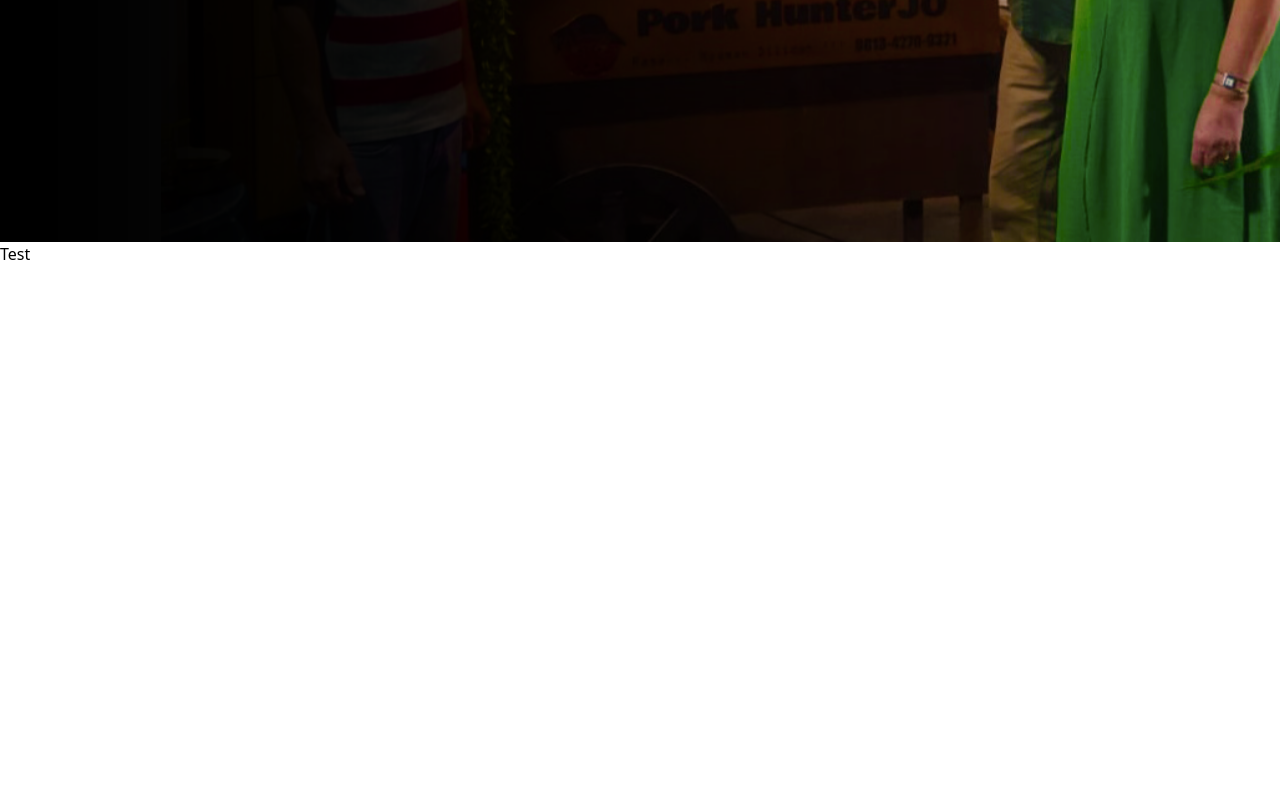
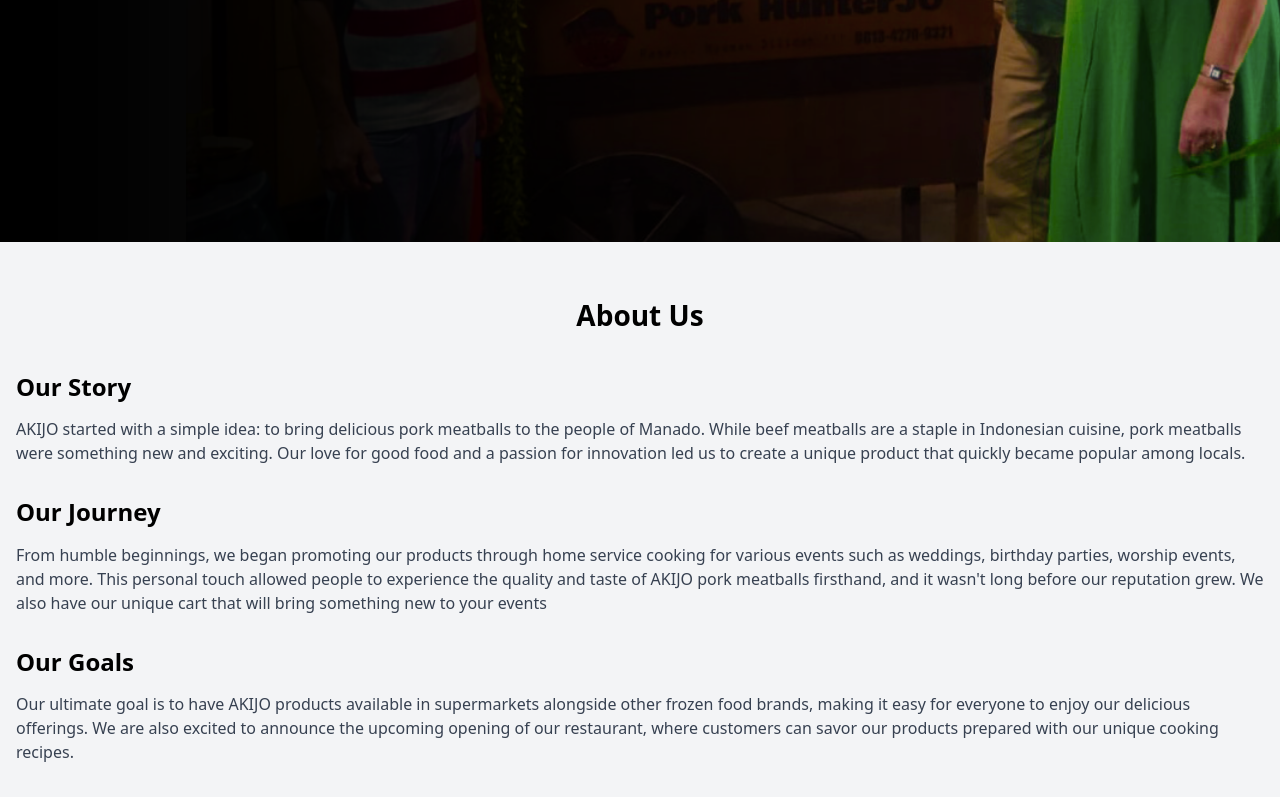
Before and after one commit to gads131/akijo-new-web, a React (Vite) app: page / in a window 1280 px wide. Shown: the part 558-1355 px from the top of the page. Built offline with nearby package versions, Linux system fonts and the light colour scheme; a web font is replaced by a local one.

Commit message:
added loader to the web app

```diff
--- a/package.json
+++ b/package.json
@@ -10,6 +10,7 @@
     "preview": "vite preview"
   },
   "dependencies": {
+    "framer-motion": "^11.2.0",
     "react": "^18.2.0",
     "react-dom": "^18.2.0"
   },
--- a/src/App.jsx
+++ b/src/App.jsx
@@ -1,18 +1,20 @@
 import React from 'react'
 import Navbar from './components/Navbar'
 import Hero from './Section/Hero'
-
+import AboutUs from './Section/AboutUs'
+import Layout from './components/Layout'
 
 const App = () => {
   return (
-    <div className="div">
+  <Layout>
       <Navbar />
       <section><Hero /></section>
+      <section><AboutUs /></section>
       <section>Test</section>
       <section>Test</section>
       <section>Test</section>
-      <section>Test</section>
-    </div>
+  </Layout>
+
   )
 }
 
--- a/src/Section/AboutUs.jsx
+++ b/src/Section/AboutUs.jsx
@@ -1,11 +1,75 @@
-import React from 'react'
+import React from 'react';
 
 const AboutUs = () => {
   return (
-    <div>
-        <div></div>
-    </div>
-  )
-}
+    <section className="bg-gray-100 py-12">
+      <div className="container mx-auto px-4">
+        <h2 className="text-3xl font-bold text-center mb-8">About Us</h2>
 
-export default AboutUs
+        <div className="mb-8">
+          <h3 className="text-2xl font-semibold mb-4">Our Story</h3>
+          <p className="text-gray-700">
+            AKIJO started with a simple idea: to bring delicious pork meatballs to the people of Manado. While beef meatballs are a staple in Indonesian cuisine, pork meatballs were something new and exciting. Our love for good food and a passion for innovation led us to create a unique product that quickly became popular among locals.
+          </p>
+        </div>
+
+        <div className="mb-8">
+          <h3 className="text-2xl font-semibold mb-4">Our Journey</h3>
+          <p className="text-gray-700">
+            From humble beginnings, we began promoting our products through home service cooking for various events such as weddings, birthday parties, worship events, and more. This personal touch allowed people to experience the quality and taste of AKIJO pork meatballs firsthand, and it wasn't long before our reputation grew. We also have our unique cart that will bring something new to your events
+          </p>
+        </div>
+
+        <div className="mb-8">
+          <h3 className="text-2xl font-semibold mb-4">Our Goals</h3>
+          <p className="text-gray-700">
+            Our ultimate goal is to have AKIJO products available in supermarkets alongside other frozen food brands, making it easy for everyone to enjoy our delicious offerings. We are also excited to announce the upcoming opening of our restaurant, where customers can savor our products prepared with our unique cooking recipes.
+          </p>
+        </div>
+
+        <div className="mb-8">
+          <h3 className="text-2xl font-semibold mb-4">Our Services</h3>
+          <div className="grid grid-cols-1 md:grid-cols-2 lg:grid-cols-3 gap-8">
+            {/* Repeat this block for each service */}
+            <div className="bg-white p-6 rounded-lg shadow-lg">
+              <h4 className="text-xl font-bold mb-2">Event Catering</h4>
+              <p className="text-gray-700">
+                We provide home service cooking for events such as weddings, birthday parties, worship events, and more, offering a unique dining experience with our pork meatballs.
+              </p>
+            </div>
+
+            <div className="bg-white p-6 rounded-lg shadow-lg">
+              <h4 className="text-xl font-bold mb-2">Event Catering</h4>
+              <p className="text-gray-700">
+                We provide home service cooking for events such as weddings, birthday parties, worship events, and more, offering a unique dining experience with our pork meatballs.
+              </p>
+            </div>
+
+            <div className="bg-white p-6 rounded-lg shadow-lg">
+              <h4 className="text-xl font-bold mb-2">Event Catering</h4>
+              <p className="text-gray-700">
+                We provide home service cooking for events such as weddings, birthday parties, worship events, and more, offering a unique dining experience with our pork meatballs.
+              </p>
+            </div>
+
+            <div className="bg-white p-6 rounded-lg shadow-lg">
+              <h4 className="text-xl font-bold mb-2">Event Catering</h4>
+              <p className="text-gray-700">
+                We provide home service cooking for events such as weddings, birthday parties, worship events, and more, offering a unique dining experience with our pork meatballs.
+              </p>
+            </div>
+            {/* End of service block */}
+          </div>
+        </div>
+
+        <div className="text-center">
+          <h3 className="text-2xl font-semibold mb-4">Join Us</h3>
+          <p className="text-gray-700 mb-4">Interested in joining our team or contributing to our project? Get in touch!</p>
+          <a href="/contact" className="bg-blue-500 text-white px-4 py-2 rounded-lg">Contact Us</a>
+        </div>
+      </div>
+    </section>
+  );
+};
+
+export default AboutUs;
--- /dev/null
+++ b/src/components/Layout.jsx
@@ -0,0 +1,41 @@
+// src/components/Layout.jsx
+import React, { useState, useEffect } from 'react';
+import { motion, AnimatePresence } from 'framer-motion';
+import Loader from './Loader';
+
+const Layout = ({ children }) => {
+  const [loading, setLoading] = useState(true);
+
+  useEffect(() => {
+    const timer = setTimeout(() => setLoading(false), 2000); // Simulate a 2-second loading time
+    return () => clearTimeout(timer);
+  }, []);
+
+  return (
+    <>
+      <AnimatePresence>
+        {loading && (
+          <motion.div
+            key="loader"
+            initial={{ opacity: 1 }}
+            exit={{ opacity: 0 }}
+            transition={{ duration: 0.5 }}
+          >
+            <Loader />
+          </motion.div>
+        )}
+      </AnimatePresence>
+      {!loading && (
+        <motion.div
+          initial={{ opacity: 0 }}
+          animate={{ opacity: 1 }}
+          transition={{ duration: 0.5 }}
+        >
+          {children}
+        </motion.div>
+      )}
+    </>
+  );
+};
+
+export default Layout;
--- /dev/null
+++ b/src/components/Loader.jsx
@@ -0,0 +1,16 @@
+import React from 'react'
+import {motion} from 'framer-motion';
+
+const Loader = () => {
+  return (
+    <div className='fixed inset-0 flex items-center justify-center bg-white z-50'>
+        <motion.div className='loader'
+        animate={{rotate:360}}
+        transition={{repeat: Infinity, duration: 5}}>
+            <div className='w-12 h-12 border-4 border-t-4 border-gray-200 rounded-full'></div>
+        </motion.div>
+    </div>
+  );
+};
+
+export default Loader
--- a/src/index.css
+++ b/src/index.css
@@ -16,6 +16,10 @@
 
 .homeimage {
   transform: scaleX(-1);
+}
+
+.loader {
+  border-top-color: #3490dc;
 }
 
 @layer components{
```
Also changed, not shown: 1 other file (tests, documents, lock files or other folders).
